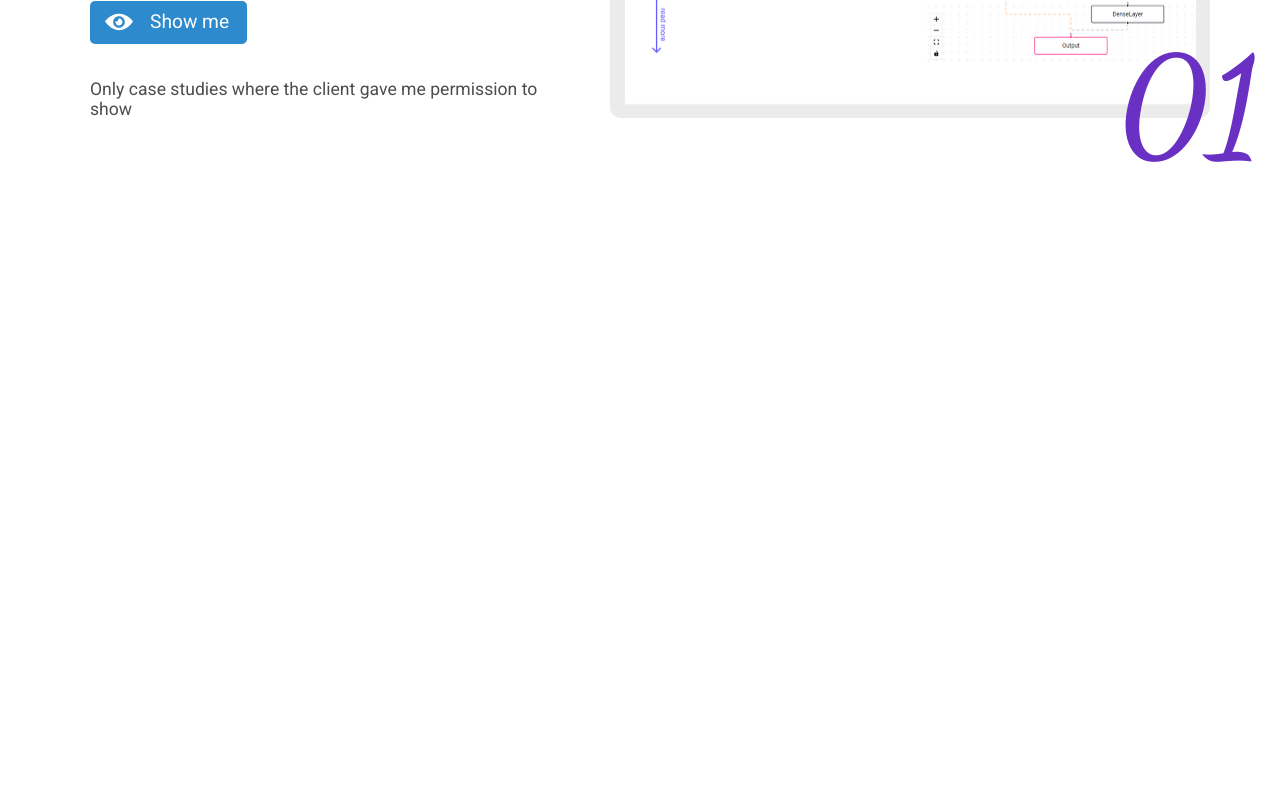
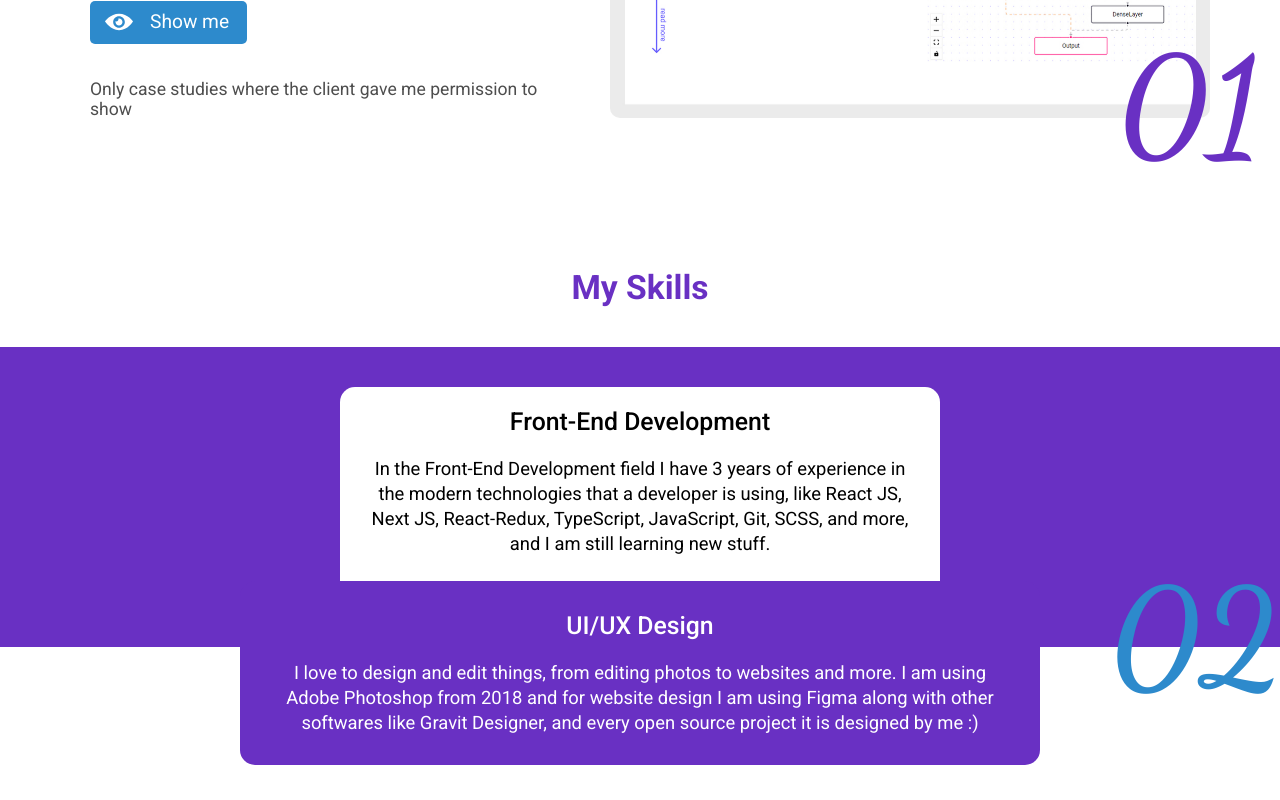
Before and after one commit to tudorale/portfolio-nextjs, a Next.js app: page / in a window 1280 px wide. Shown: the part 1482-2282 px from the top of the page. Before the commit the page ends 1670 px from the top, so only its background shows below. Built offline with nearby package versions, Linux system fonts and the light colour scheme.

Commit message:
finishing skills section

```diff
--- a/components/Projects/Work.module.css
+++ b/components/Projects/Work.module.css
@@ -4,6 +4,8 @@
     flex-direction: column;
     justify-content: center;
     align-items: center;
+    max-width: 1140px;
+    margin: 0 auto;
 }
 
 .category{
--- /dev/null
+++ b/components/Skills/Skills.js
@@ -0,0 +1,26 @@
+import styles from "./Skills.module.css";
+
+function Skills() {
+    return (
+        <div className={styles.skills}>
+            <h1 className={styles.header}>My Skills</h1>
+            <div className={styles.banner}>
+                <div className={styles.additionalWrapper}>
+                    <div className={styles.sectionOne}>
+                        <h1>Front-End Development</h1>
+                        <p>In the Front-End Development field I have 3 years of experience in the modern technologies that a developer is using, like React JS, Next JS, React-Redux, TypeScript, JavaScript, Git, SCSS, and more, and I am still learning new stuff.</p>
+                    </div>
+
+                    <div className={styles.sectionTwo}>
+                        <h1 className={styles.title}>UI/UX Design</h1>
+                        <p>I love to design and edit things, from editing photos to websites and more. I am using Adobe Photoshop from 2018 and for website design I am using Figma along with other softwares like Gravit Designer, and every open source project it is designed by me :)</p>
+
+                        <h1 className={styles.number}>02</h1>
+                    </div>
+                </div>
+            </div>
+        </div>
+    )
+}
+
+export default Skills
--- /dev/null
+++ b/components/Skills/Skills.module.css
@@ -0,0 +1,69 @@
+.skills{
+    position: relative;
+    top: 250px;
+    text-align: center;
+}
+
+.header{
+    color: var(--main-color);
+    font-size: 2.1rem;
+    margin-bottom: 40px;
+}
+
+.additionalWrapper{
+    display: flex;
+    flex-direction: column;
+    justify-content: center;
+    align-items: center;
+    max-width: 1140px;
+    margin: 0 auto;
+}
+
+.banner{
+    width: 100%;
+    height: 300px;
+    background: var(--main-color);
+}
+
+.banner .sectionOne, .banner .sectionTwo{
+    width: 600px;
+    color: black;
+    padding: 20px;
+    background: white;
+    text-align: center;
+    border-radius: 15px;
+    position: relative;
+    top: 40px;
+    padding-bottom: 100px;
+}
+
+
+.banner .sectionOne h1, .banner .sectionTwo .title{
+    font-size: 1.55rem;
+    font-weight: 500;
+    margin-bottom: 20px;
+}
+.banner .sectionOne p, .banner .sectionTwo p{
+    font-size: 1.15rem;
+    font-weight: 400;
+    line-height: 25px;
+}
+
+.banner .sectionTwo{
+    width: 800px;
+    color: white;
+    position: relative;
+    padding: 30px;
+    background: var(--main-color);
+    top: -35px;
+}
+
+.number{
+    position: absolute;
+    right: -240px;
+    bottom: 45px;
+    font-size: 8.5rem;
+    font-family: "Dancing Script";
+    color: var(--secondary-color);
+    z-index: 25;
+}
--- a/pages/index.js
+++ b/pages/index.js
@@ -5,6 +5,7 @@ import styles from '../styles/Home.module.css'
 import Link from "next/link"
 import Computer from "../public/computer.png"
 import Work from '../components/Projects/Work'
+import Skills from '../components/Skills/Skills'
 
 export default function Home() {
 
@@ -381,6 +382,8 @@ export default function Home() {
 
       <div className={styles.wrapper}>
         <Work/>
+
+        <Skills/>
       </div>
      </div>
   )
--- a/styles/Home.module.css
+++ b/styles/Home.module.css
@@ -109,8 +109,6 @@
 
 
 .wrapper{
-    max-width: 1140px;
-    margin: 0 auto;
     position: relative;
     top: 50px;
 }
```
